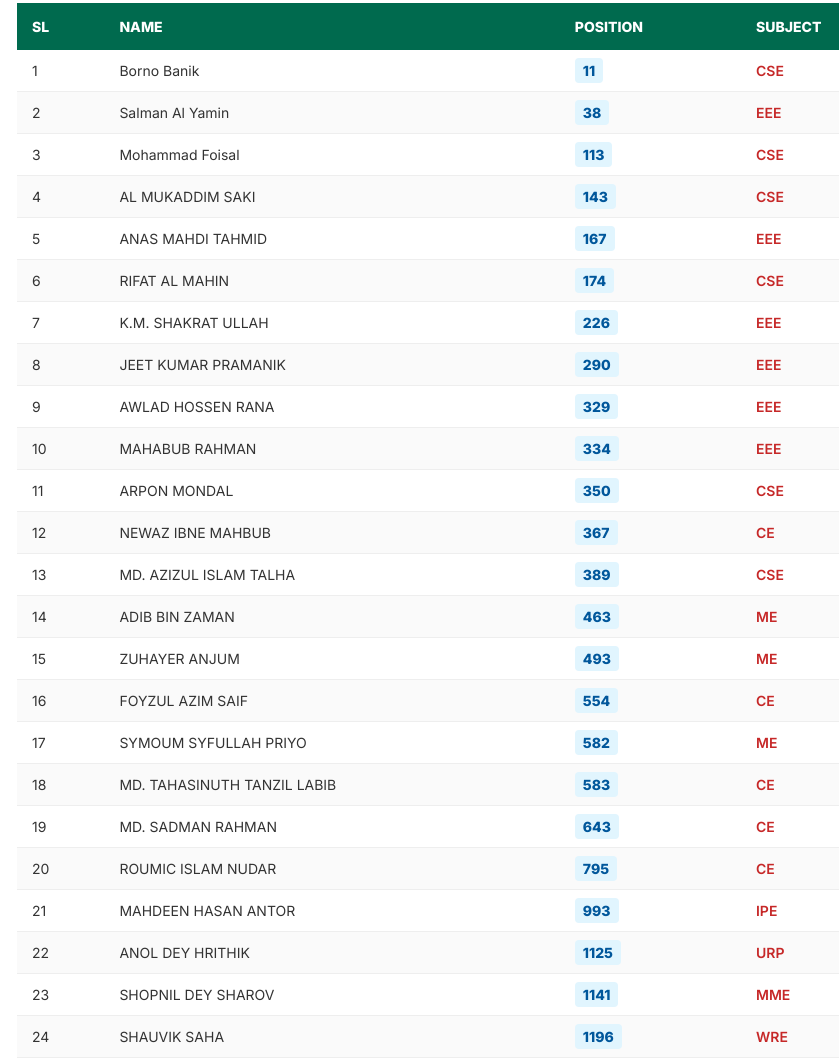
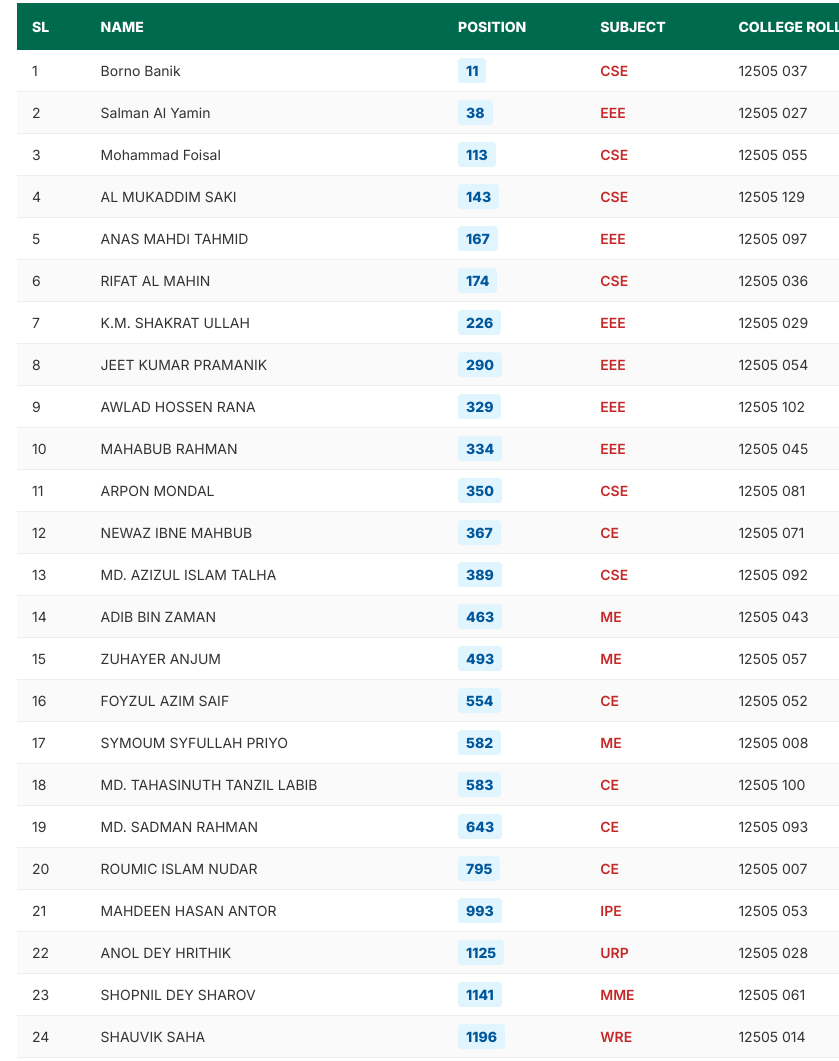
Before and after one commit to Foisal1301/G5list, a plain HTML site: page index.html in a window 1280 px wide. Shown: the part 184-1245 px from the top of the page, without its empty margins (173-1012 px from the left). Drawn offline with Linux system fonts and the light colour scheme.

Commit message:
roll added

```diff
--- a/index.html
+++ b/index.html
@@ -120,33 +120,34 @@
                 <th>Name</th>
                 <th>Position</th>
                 <th>Subject</th>
+                <th>College Roll</th>
             </tr>
         </thead>
         <tbody>
-            <tr><td>1</td><td>Borno Banik</td><td><span class="pos-badge">11</span></td><td class="dept-badge">CSE</td></tr>
-            <tr><td>2</td><td>Salman Al Yamin</td><td><span class="pos-badge">38</span></td><td class="dept-badge">EEE</td></tr>
-            <tr><td>3</td><td>Mohammad Foisal</td><td><span class="pos-badge">113</span></td><td class="dept-badge">CSE</td></tr>
-            <tr><td>4</td><td>AL MUKADDIM SAKI</td><td><span class="pos-badge">143</span></td><td class="dept-badge">CSE</td></tr>
-            <tr><td>5</td><td>ANAS MAHDI TAHMID</td><td><span class="pos-badge">167</span></td><td class="dept-badge">EEE</td></tr>
-            <tr><td>6</td><td>RIFAT AL MAHIN</td><td><span class="pos-badge">174</span></td><td class="dept-badge">CSE</td></tr>
-            <tr><td>7</td><td>K.M. SHAKRAT ULLAH</td><td><span class="pos-badge">226</span></td><td class="dept-badge">EEE</td></tr>
-            <tr><td>8</td><td>JEET KUMAR PRAMANIK</td><td><span class="pos-badge">290</span></td><td class="dept-badge">EEE</td></tr>
-            <tr><td>9</td><td>AWLAD HOSSEN RANA</td><td><span class="pos-badge">329</span></td><td class="dept-badge">EEE</td></tr>
-            <tr><td>10</td><td>MAHABUB RAHMAN</td><td><span class="pos-badge">334</span></td><td class="dept-badge">EEE</td></tr>
-            <tr><td>11</td><td>ARPON MONDAL</td><td><span class="pos-badge">350</span></td><td class="dept-badge">CSE</td></tr>
-            <tr><td>12</td><td>NEWAZ IBNE MAHBUB</td><td><span class="pos-badge">367</span></td><td class="dept-badge">CE</td></tr>
-            <tr><td>13</td><td>MD. AZIZUL ISLAM TALHA</td><td><span class="pos-badge">389</span></td><td class="dept-badge">CSE</td></tr>
-            <tr><td>14</td><td>ADIB BIN ZAMAN</td><td><span class="pos-badge">463</span></td><td class="dept-badge">ME</td></tr>
-            <tr><td>15</td><td>ZUHAYER ANJUM</td><td><span class="pos-badge">493</span></td><td class="dept-badge">ME</td></tr>
-            <tr><td>16</td><td>FOYZUL AZIM SAIF</td><td><span class="pos-badge">554</span></td><td class="dept-badge">CE</td></tr>
-            <tr><td>17</td><td>SYMOUM SYFULLAH PRIYO</td><td><span class="pos-badge">582</span></td><td class="dept-badge">ME</td></tr>
-            <tr><td>18</td><td>MD. TAHASINUTH TANZIL LABIB</td><td><span class="pos-badge">583</span></td><td class="dept-badge">CE</td></tr>
-            <tr><td>19</td><td>MD. SADMAN RAHMAN</td><td><span class="pos-badge">643</span></td><td class="dept-badge">CE</td></tr>
-            <tr><td>20</td><td>ROUMIC ISLAM NUDAR</td><td><span class="pos-badge">795</span></td><td class="dept-badge">CE</td></tr>
-            <tr><td>21</td><td>MAHDEEN HASAN ANTOR</td><td><span class="pos-badge">993</span></td><td class="dept-badge">IPE</td></tr>
-            <tr><td>22</td><td>ANOL DEY HRITHIK</td><td><span class="pos-badge">1125</span></td><td class="dept-badge">URP</td></tr>
-            <tr><td>23</td><td>SHOPNIL DEY SHAROV</td><td><span class="pos-badge">1141</span></td><td class="dept-badge">MME</td></tr>
-            <tr><td>24</td><td>SHAUVIK SAHA</td><td><span class="pos-badge">1196</span></td><td class="dept-badge">WRE</td></tr>
+            <tr><td>1</td><td>Borno Banik</td><td><span class="pos-badge">11</span></td><td class="dept-badge">CSE</td><td>12505 037</td></tr>
+            <tr><td>2</td><td>Salman Al Yamin</td><td><span class="pos-badge">38</span></td><td class="dept-badge">EEE</td><td>12505 027</td></tr>
+            <tr><td>3</td><td>Mohammad Foisal</td><td><span class="pos-badge">113</span></td><td class="dept-badge">CSE</td><td>12505 055</td></tr>
+            <tr><td>4</td><td>AL MUKADDIM SAKI</td><td><span class="pos-badge">143</span></td><td class="dept-badge">CSE</td><td>12505 129</td></tr>
+            <tr><td>5</td><td>ANAS MAHDI TAHMID</td><td><span class="pos-badge">167</span></td><td class="dept-badge">EEE</td><td>12505 097</td></tr>
+            <tr><td>6</td><td>RIFAT AL MAHIN</td><td><span class="pos-badge">174</span></td><td class="dept-badge">CSE</td><td>12505 036</td></tr>
+            <tr><td>7</td><td>K.M. SHAKRAT ULLAH</td><td><span class="pos-badge">226</span></td><td class="dept-badge">EEE</td><td>12505 029</td></tr>
+            <tr><td>8</td><td>JEET KUMAR PRAMANIK</td><td><span class="pos-badge">290</span></td><td class="dept-badge">EEE</td><td>12505 054</td></tr>
+            <tr><td>9</td><td>AWLAD HOSSEN RANA</td><td><span class="pos-badge">329</span></td><td class="dept-badge">EEE</td><td>12505 102</td></tr>
+            <tr><td>10</td><td>MAHABUB RAHMAN</td><td><span class="pos-badge">334</span></td><td class="dept-badge">EEE</td><td>12505 045</td></tr>
+            <tr><td>11</td><td>ARPON MONDAL</td><td><span class="pos-badge">350</span></td><td class="dept-badge">CSE</td><td>12505 081</td></tr>
+            <tr><td>12</td><td>NEWAZ IBNE MAHBUB</td><td><span class="pos-badge">367</span></td><td class="dept-badge">CE</td><td>12505 071</td></tr>
+            <tr><td>13</td><td>MD. AZIZUL ISLAM TALHA</td><td><span class="pos-badge">389</span></td><td class="dept-badge">CSE</td><td>12505 092</td></tr>
+            <tr><td>14</td><td>ADIB BIN ZAMAN</td><td><span class="pos-badge">463</span></td><td class="dept-badge">ME</td><td>12505 043</td></tr>
+            <tr><td>15</td><td>ZUHAYER ANJUM</td><td><span class="pos-badge">493</span></td><td class="dept-badge">ME</td><td>12505 057</td></tr>
+            <tr><td>16</td><td>FOYZUL AZIM SAIF</td><td><span class="pos-badge">554</span></td><td class="dept-badge">CE</td><td>12505 052</td></tr>
+            <tr><td>17</td><td>SYMOUM SYFULLAH PRIYO</td><td><span class="pos-badge">582</span></td><td class="dept-badge">ME</td><td>12505 008</td></tr>
+            <tr><td>18</td><td>MD. TAHASINUTH TANZIL LABIB</td><td><span class="pos-badge">583</span></td><td class="dept-badge">CE</td><td>12505 100</td></tr>
+            <tr><td>19</td><td>MD. SADMAN RAHMAN</td><td><span class="pos-badge">643</span></td><td class="dept-badge">CE</td><td>12505 093</td></tr>
+            <tr><td>20</td><td>ROUMIC ISLAM NUDAR</td><td><span class="pos-badge">795</span></td><td class="dept-badge">CE</td><td>12505 007</td></tr>
+            <tr><td>21</td><td>MAHDEEN HASAN ANTOR</td><td><span class="pos-badge">993</span></td><td class="dept-badge">IPE</td><td>12505 053</td></tr>
+            <tr><td>22</td><td>ANOL DEY HRITHIK</td><td><span class="pos-badge">1125</span></td><td class="dept-badge">URP</td><td>12505 028</td></tr>
+            <tr><td>23</td><td>SHOPNIL DEY SHAROV</td><td><span class="pos-badge">1141</span></td><td class="dept-badge">MME</td><td>12505 061</td></tr>
+            <tr><td>24</td><td>SHAUVIK SAHA</td><td><span class="pos-badge">1196</span></td><td class="dept-badge">WRE</td><td>12505 014</td></tr>
         </tbody>
     </table>
 
```
